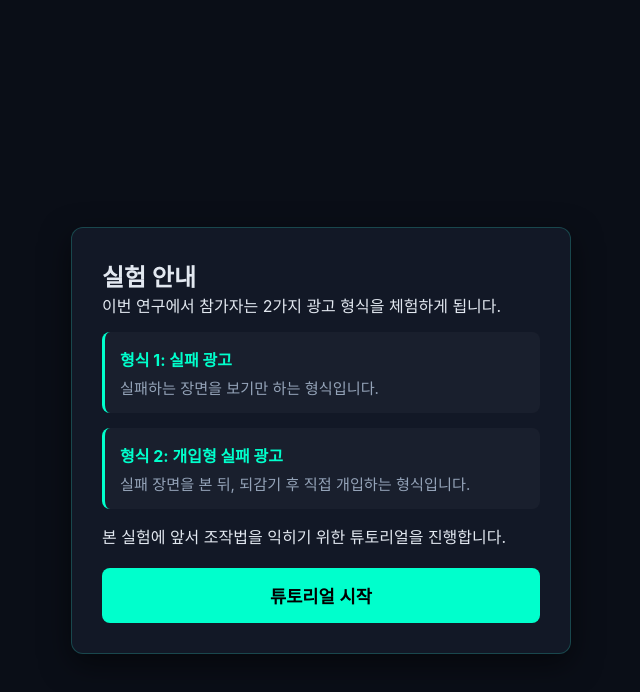
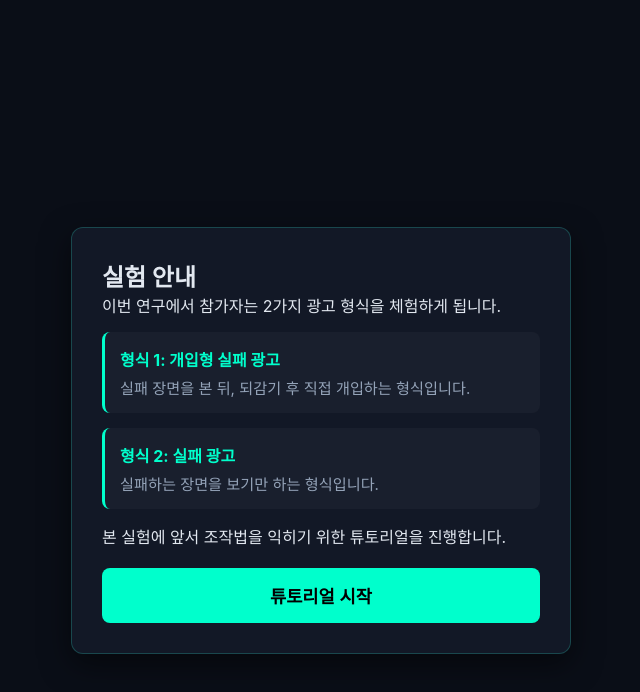
Before and after one commit to memorial0/game_setup, a React (Vite) app: page / in a window 1280 px wide. Both pictures are taken after a click on the button "연구 시작". Shown: the top 692 px of the page, without its empty margins (319-959 px from the left). Built offline with nearby package versions, Linux system fonts and the light colour scheme.

Commit message:
순서 변경

```diff
--- a/src/MicrogateExperiment.jsx
+++ b/src/MicrogateExperiment.jsx
@@ -92,7 +92,7 @@ const STAGES = {
   COMPLETION: 'completion'
 };
 
-const CONDITION_ORDER = ['fail', 'rewind'];
+const CONDITION_ORDER = ['rewind', 'fail'];
 const EMPTY_SURVEY = { interesting: 0, agency: 0, betterThanFail: 0, wantToPlay: 0, schadenfreude: 0 };
 
 // --- 타임라인 데이터 ---
@@ -497,8 +497,8 @@ const MicrogateExperiment = () => {
           <h2>실험 안내</h2>
           <div className="guide-content">
             <p>이번 연구에서 참가자는 2가지 광고 형식을 체험하게 됩니다.</p>
-            <div className="guide-item"><strong>형식 1: 실패 광고</strong><p>실패하는 장면을 보기만 하는 형식입니다.</p></div>
-            <div className="guide-item"><strong>형식 2: 개입형 실패 광고</strong><p>실패 장면을 본 뒤, 되감기 후 직접 개입하는 형식입니다.</p></div>
+            <div className="guide-item"><strong>형식 1: 개입형 실패 광고</strong><p>실패 장면을 본 뒤, 되감기 후 직접 개입하는 형식입니다.</p></div>
+            <div className="guide-item"><strong>형식 2: 실패 광고</strong><p>실패하는 장면을 보기만 하는 형식입니다.</p></div>
             <p>본 실험에 앞서 조작법을 익히기 위한 튜토리얼을 진행합니다.</p>
           </div>
           <button className="btn primary" onClick={() => { soundManager.playClick(); initGame(true); setStage(STAGES.TUTORIAL_PLAY); }}>튜토리얼 시작</button>
@@ -516,10 +516,10 @@ const MicrogateExperiment = () => {
         <div className="card intro-card">
           <h2>세션 {currentSessionIndex + 1} / {CONDITION_ORDER.length}</h2>
           <div className="cond-display">
-            {condition === 'fail' ? (
-              <><h3>[ 형식 1: 실패 광고 ]</h3><p>이번 조건은 조작 없이 <strong>보기만</strong> 하시면 됩니다.</p></>
+            {condition === 'rewind' ? (
+              <><h3>[ 형식 1: 개입형 실패 광고 ]</h3><p>실패 장면 후 되감기 시점부터 <strong>직접 개입해 결과를 바꾸십시오.</strong></p></>
             ) : (
-              <><h3>[ 형식 2: 개입형 실패 광고 ]</h3><p>실패 장면 후 되감기 시점부터 <strong>직접 개입해 결과를 바꾸십시오.</strong></p></>
+              <><h3>[ 형식 2: 실패 광고 ]</h3><p>이번 조건은 조작 없이 <strong>보기만</strong> 하시면 됩니다.</p></>
             )}
           </div>
           <button className="btn primary" onClick={() => { soundManager.playClick(); initGame(false); setSessionStartTime(Date.now()); setSessionSurvey(EMPTY_SURVEY); setStage(STAGES.SESSION_PLAY); }}>시작</button>
@@ -554,8 +554,8 @@ const MicrogateExperiment = () => {
         <div className="card survey-card">
           <h2>최종 비교 설문</h2>
           <div className="survey-list">
-            <div className="survey-q"><p>1. 어느 형식이 가장 매력적이었나요?</p><select value={finalSurvey.mostAttractive} onChange={e => setFinalSurvey(p => ({ ...p, mostAttractive: e.target.value }))}><option value="">선택</option><option value="fail">실패 광고</option><option value="rewind">개입형 실패 광고</option></select></div>
-            <div className="survey-q"><p>2. 어느 형식이 게임 설치 의향을 가장 높였나요?</p><select value={finalSurvey.mostWantToInstall} onChange={e => setFinalSurvey(p => ({ ...p, mostWantToInstall: e.target.value }))}><option value="">선택</option><option value="fail">실패 광고</option><option value="rewind">개입형 실패 광고</option></select></div>
+            <div className="survey-q"><p>1. 어느 형식이 가장 매력적이었나요?</p><select value={finalSurvey.mostAttractive} onChange={e => setFinalSurvey(p => ({ ...p, mostAttractive: e.target.value }))}><option value="">선택</option><option value="rewind">개입형 실패 광고</option><option value="fail">실패 광고</option></select></div>
+            <div className="survey-q"><p>2. 어느 형식이 게임 설치 의향을 가장 높였나요?</p><select value={finalSurvey.mostWantToInstall} onChange={e => setFinalSurvey(p => ({ ...p, mostWantToInstall: e.target.value }))}><option value="">선택</option><option value="rewind">개입형 실패 광고</option><option value="fail">실패 광고</option></select></div>
             <div className="survey-q"><p>3. 이유가 있다면? (선택사항)</p><textarea placeholder="자유롭게 입력해 주세요." value={finalSurvey.reason} onChange={e => setFinalSurvey(p => ({ ...p, reason: e.target.value }))} style={{height:'100px'}}></textarea></div>
           </div>
           <button className="btn primary" onClick={() => {
```
